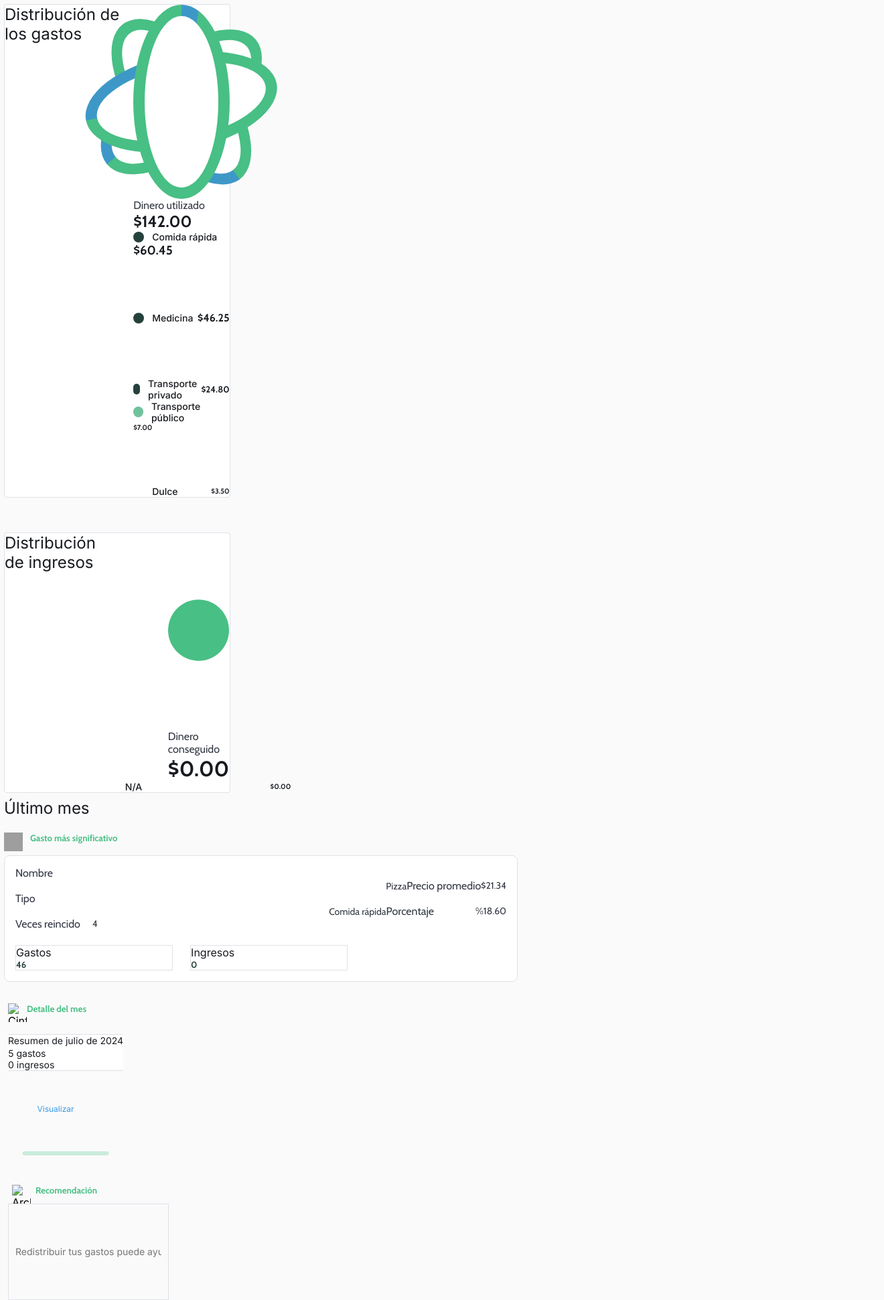
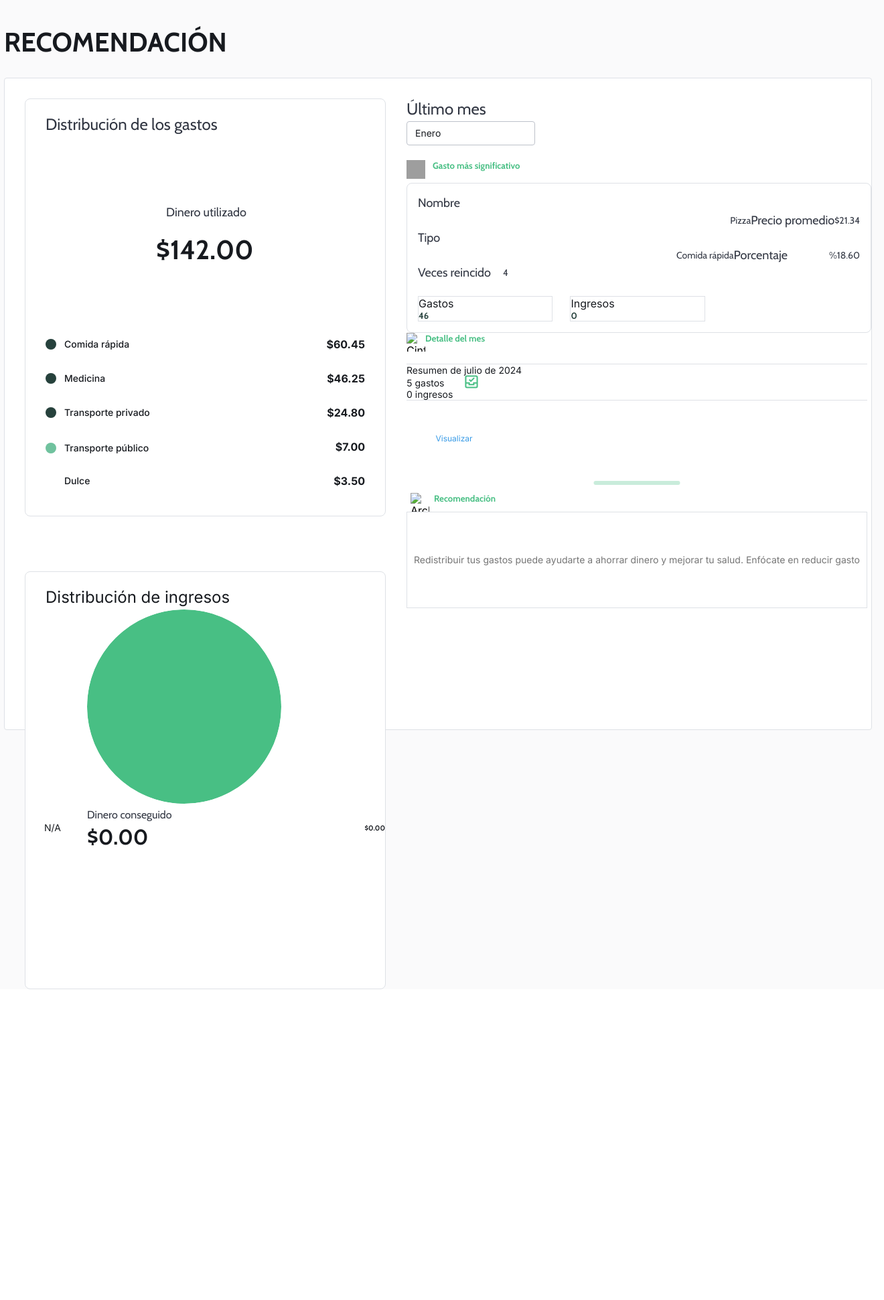
Before and after one commit to DaYascaribay/FINANZAPP, a Flask app: page /app/recomendaciones in a window 1320 px wide. Shown: the part 65-2006 px from the top of the page at 67% size. After the commit the page ends 1542 px from the top, so only its background shows below. Run offline with Flask 3, Linux system fonts and the light colour scheme; grey boxes are pictures that could not be loaded.

Commit message:
Se arreglo recomendaciones estructuralmente pero falta arreglarlo esteticamente

```diff
--- a/static/css/Recomendaciones.css
+++ b/static/css/Recomendaciones.css
@@ -212,35 +212,63 @@ body{
     width: 100%;
     flex-direction: column;
     align-items: center;
+    height: 1px;
+}
+
+.dropdown-1{
+    width: 192px;
+    height: 36px;
+    padding-left: 12px;
+    padding-right: 34px;
+    font-family: Inter;
+    font-size: 14px;
+    line-height: 22px;
+    font-weight: 400;
+    color: #171A1FFF; /* neutral-900 */
+    background: #FFFFFFFF; /* white */
+    border-radius: 4px; /* border-m */
+    border-width: 1px;
+    border-color: #BDC1CAFF; /* neutral-400 */
+    outline: none;
 }
 
 .newscreenbody-1 {
-    margin-right: 12px;
-    gap: var(--space-12xl);
-    display: flex;
-    flex-direction: column;
-    align-items: start;
-    @media only screen and (max-width: 1050px) {
-        margin-right: 0px;
-    }
+    top: 208px;
+    left: 65px;
+    width: 1296px;
+    height: 1900px;
+    background: #FFFFFFFF; /* white */
+    border-radius: 4px; /* border-m */
+    border-width: 1px;
+    border-color: #DEE1E6FF; /* neutral-300 */
+    border-style: solid;
 }
 
 .container-16 {
-    gap: var(--space-5x1);
-    background-color: var(--white_a700);
-    display: flex;
-    align-self: stretch;
-    align-items: start;
-    padding: var(--space-11x1);
-    border-radius: var(--radius-sm);
-    border: 1px solid var(--gray_300);
-    @media only screen and (max-width: 1050px) {
-        flex-direction: column;
-    }
+    margin-top: 30px;
+    margin-left: 30px;
+    top: 32px;
+    left: 30px;
+    width: 539px;
+    height: 624px;
+    background: #FFFFFFFF; /* white */
+    border-radius: 8px; /* border-xl */
+    border-width: 1px;
+    border-color: #DEE1E6FF; /* neutral-300 */
+    border-style: solid;
+}
 
-    @media only screen and (max-width: 550px) {
-        padding: 20px;
-    }
+.newscreenbody-1{
+    top: 208px;
+    left: 65px;
+    width: 1296px;
+    height: 100%;
+    background: #FFFFFFFF; /* white */
+    border-radius: 4px; /* border-m */
+    border-width: 1px;
+    border-color: #DEE1E6FF; /* neutral-300 */
+    border-style: solid;
+    margin-top: 25px;
 }
 
 .columndistribuc {
@@ -381,9 +409,20 @@ body{
 }
 
 .columnview {
-    gap: var(--space-5xl);
-    display: flex;
     flex-direction: column;
+    margin-left: 30px;
+    margin-top: 100px;
+}
+
+.predis{
+    top: 402px;
+    left: 451px;
+    font-family: Inter; /* Body */
+    font-size: 16px;
+    line-height: 26px;
+    font-weight: 700;
+    color: #171A1FFF; /* neutral-900 */
+    margin-right: 30px;
 }
 
 .rowview_three {
@@ -441,6 +480,8 @@ body{
 }
 
 .column_one-1 {
+    margin-top: 100px;
+    margin-left: 210px;
     gap: var(--space-13x1);
     display: flex;
     flex: 1;
@@ -448,6 +489,28 @@ body{
     @media only screen and (max-width: 1050px) {
         align-self: stretch;
     }
+}
+
+.finanzapp{
+    top: 181px;
+    left: 212px;
+    font-family: Inter; /* Body */
+    font-size: 18px;
+    line-height: 26px;
+    font-weight: 400;
+    color: #323743FF; /* neutral-700 */
+}
+
+.dinul{
+    top: 219px;
+    left: 196px;
+    font-family: Cabin; /* Heading */
+    font-size: 40px;
+    line-height: 56px;
+    font-weight: 700;
+    color: #171A1FFF; /* neutral-900 */
+    margin-top: 15px;
+    margin-left: -15px;
 }
 
 .rowltimo_mes {
@@ -623,3 +686,55 @@ body{
     border-radius: var(--radius-lg);
     border: 1px solid var(--gray_300);
 }
+
+.dashboard{
+    top: 120px;
+    left: 65px;
+    font-family: Cabin; /* Heading */
+    font-size: 40px;
+    line-height: 56px;
+    font-weight: 700;
+    color: #171A1FFF; /* neutral-900 */
+    margin-top: 100px;
+}
+
+.vista_general{
+    top: 24px;
+    left: 32px;
+    font-family: Cabin; /* Heading */
+    font-size: 24px;
+    line-height: 36px;
+    font-weight: 400;
+    color: #323743FF; /* neutral-700 */
+    margin-top: 20px;
+    margin-left: 30px;
+}
+
+.dinerorestante{
+    top: 404px;
+    left: 60px;
+    width: 130px;
+    font-family: Inter; /* Body */
+    font-size: 14px;
+    line-height: 22px;
+    font-weight: 500;
+    color: #171A1FFF; /* neutral-900 */
+}
+
+.vista_general1{
+    margin-top: -1340px;
+    top: 32px;
+    left: 586px;
+    font-family: Cabin; /* Heading */
+    font-size: 24px;
+    line-height: 36px;
+    font-weight: 400;
+    color: #323743FF; /* neutral-700 */
+
+}
+
+.column_one-2,
+.columnarchivech,
+.rowarrowupright{
+    margin-left: 600px;
+}
--- a/static/css/RegistrarGastos.css
+++ b/static/css/RegistrarGastos.css
@@ -1,6 +1,5 @@
 body{
     background: #FAFAFBFF;
-    overflow: hidden;
 }
 
 .observareconom{
--- a/static/css/styles.css
+++ b/static/css/styles.css
@@ -461,9 +461,6 @@
     border-radius: var(--radius-1g);
 }
 
-.dinerorestante {
-    font-weight: 500 !important;
-}
 
 .column-1 {
     margin-bottom: 18px;
@@ -475,7 +472,7 @@
 }
 
 .row_seven {
-    margin-top: 80px;
+    margin-top: 25px;
     display: flex;
     justify-content: center;
     align-items: center;
--- a/templates/Recomendaciones.html
+++ b/templates/Recomendaciones.html
@@ -63,61 +63,63 @@
             </div>
         </header>
         <div class="column_three container-xs">
+            <h1 class="dashboard">Recomendación</h1>
             <div class="newscreenbody-1">
-                <h1 class="dashboard ui heading size-heading3x1">Recomendación</h1>
                 <div class="container-15">
                     <div class="columndistribuc">
                         <div class="container-16">
-                            <p class="vista_general ui text size-textxl">Distribución de los gastos</p>
+                            <p class="vista_general">Distribución de los gastos</p>
                             <div class="column-4">
                                 <div class="stackdinero">
+                                    <!--
                                     <div class="piechart1">
                                         <div data-progress="24" style="--progress: 24%" class="circleprogressb"></div>
                                         <div data-progress="7" style="--progress: 7%" class="circleprogressb-1"></div>
                                         <div data-progress="24" style="--progress: 24%" class="circleprogressb-2"></div>
                                         <div data-progress="3" style="--progress: 3%" class="circleprogressb-3"></div>
                                     </div>
+                                    -->
                                     <div class="column_one-1">
-                                        <p class="finanzapp ui text size-textmd">Dinero utilizado</p>
-                                        <h2 class="ui heading size-heading3x1">$142.00</h2>
+                                        <p class="finanzapp">Dinero utilizado</p>
+                                        <h2 class="dinul">$142.00</h2>
                                     </div>
                                 </div>
                                 <div>
                                     <div class="columnview">
-                                        <div class="row seven">
+                                        <div class="row_seven">
                                             <div class="rowview_eight">
                                                 <div class="view_nine"></div>
-                                                <p class="dinerorestante ui text size-texts">Comida rápida</p>
+                                                <p class="dinerorestante">Comida rápida</p>
                                             </div>
-                                            <h3 class="ui heading size-headings">$60.45</h3>
+                                            <h3 class="predis">$60.45</h3>
                                         </div>
                                         <div class="row_seven">
                                             <div class="rowview_eight">
                                                 <div class="view_nine"></div>
-                                                <p class="dinerorestante ui text size-texts">Medicina</p>
+                                                <p class="dinerorestante">Medicina</p>
                                             </div>
-                                            <h4 class="ui heading size-headings">$46.25</h4>
+                                            <h3 class="predis">$46.25</h3>
                                         </div>
                                         <div class="row_seven">
                                             <div class="rowview_eight">
                                                 <div class="view_nine"></div>
-                                                <p class="dinerorestante ui text size-texts">Transporte privado</p>
+                                                <p class="dinerorestante">Transporte privado</p>
                                             </div>
-                                            <h5 class="ui heading size-headings">$24.80</h5>
+                                            <h3 class="predis">$24.80</h3>
                                         </div>
-                                        <div class="row seven">
+                                        <div class="row_seven">
                                             <div class="rowview_three">
                                                 <div class="view_three"></div>
-                                                <p class="dinerorestante ui text size-texts">Transporte público</p>
+                                                <p class="dinerorestante">Transporte público</p>
                                             </div>
-                                            <h6 class="ui heading size-headings">$7.00</h6>
+                                            <h3 class="predis">$7.00</h3>
                                         </div>
                                         <div class="row_seven">
                                             <div class="rowview_eight">
                                                 <div class="view_eight"></div>
-                                                <p class="dinerorestante ui text size-texts">Dulce</p>
+                                                <p class="dinerorestante">Dulce</p>
                                             </div>
-                                            <h6 class="ui heading size-headings">$3.50</h6>
+                                            <h3 class="predis">$3.50</h3>
                                         </div>
                                     </div>
                                 </div>
@@ -148,7 +150,10 @@
                     <div class="column_one-2">
                         <div class="rowultimo_mes">
                             <div class="columnultimo">
-                                <p class="vista_general ui text size-textxl">Último mes</p>
+                                <p class="vista_general1">Último mes</p>
+                                <select class="dropdown-1" name="dropdown" id="dropdown-tipo-gasto">
+                                        <option  value="{{ id }}">Enero</option>
+                                </select>
                                 <div class="rowcurrencydoll">
                                     <img src="../static/images/img_currency dollar.svg" alt="Currencydollar" class="archivecheckone" />
                                     <h5 class="pricetext ui heading size-headingg">Gasto más significativo</h5>
```
